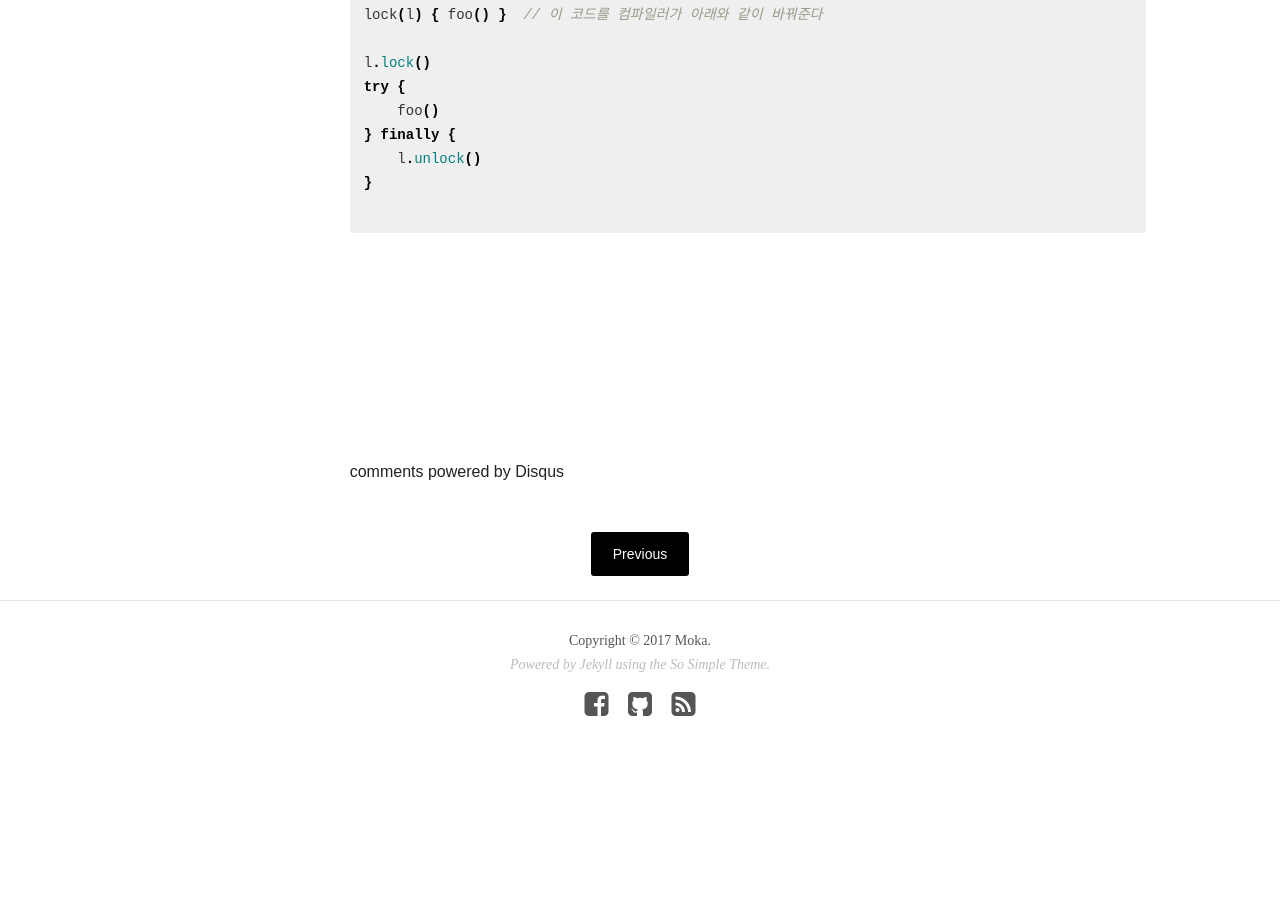
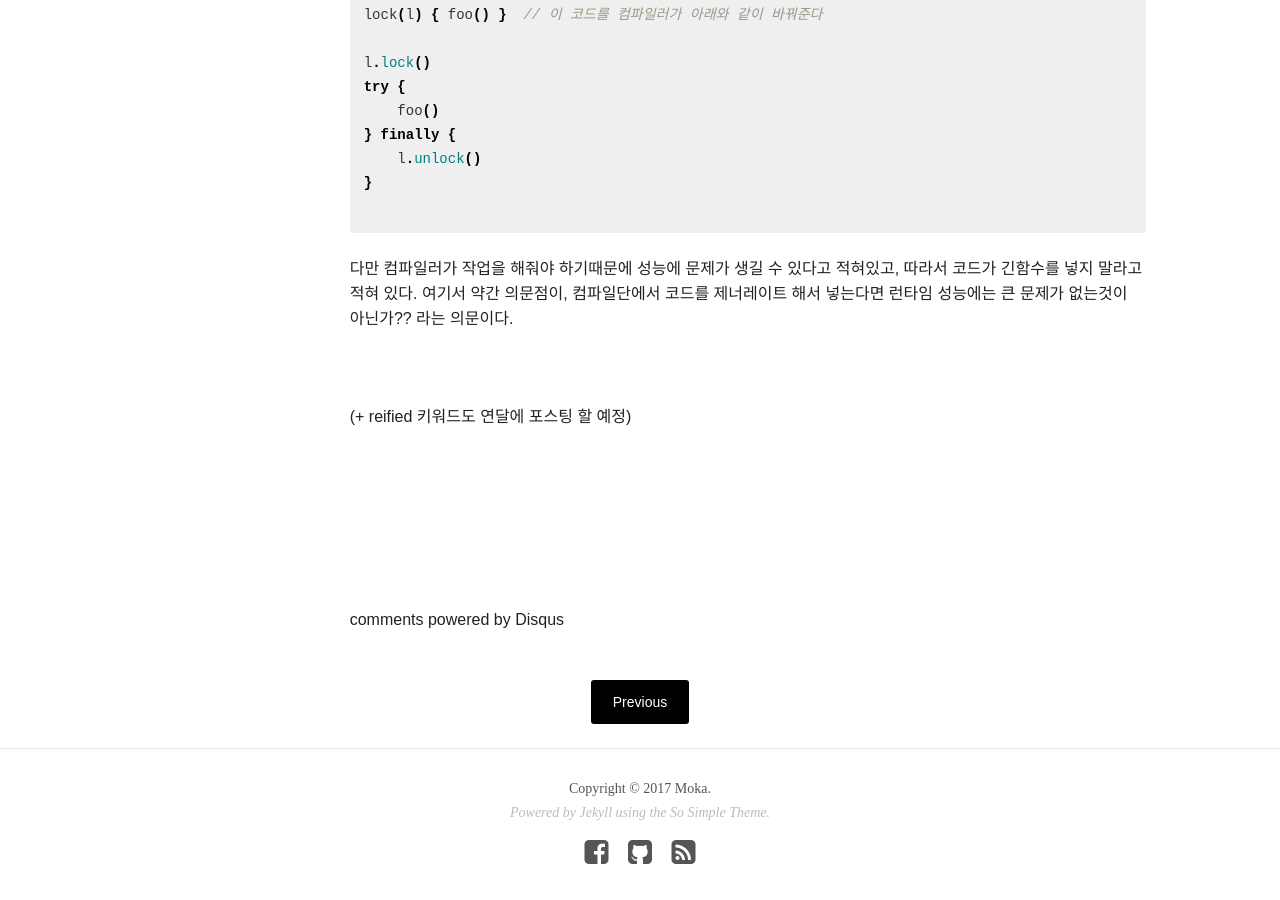
Before and after one commit to steadymoka/moka-a.github.io, a Jekyll site: the page built from _posts/2017/dev/android/2017-07-19-0.md, in a window 1280 px wide and 900 px high, scrolled down 1862 px. Built offline with Jekyll 4.4.1, drawn with Linux system fonts in a browser that asks for light colours; nearby versions of some CDN libraries; comment, search, counter and statistics services are not loaded; before the commit the page ends 2678 px from its top, so only the background shows below that.

Commit message:
inline function posting

````diff
--- a/_posts/2017/dev/android/2017-07-19-0.md
+++ b/_posts/2017/dev/android/2017-07-19-0.md
@@ -62,6 +62,11 @@ try {
 
 ```
 
+다만 컴파일러가 작업을 해줘야 하기때문에 성능에 문제가 생길 수 있다고 적혀있고, 따라서 코드가 긴함수를 넣지 말라고 적혀 있다. 여기서 약간 의문점이, 컴파일단에서 코드를 제너레이트 해서 넣는다면 런타임 성능에는 큰 문제가 없는것이 아닌가?? 라는 의문이다.
+
 
 <br>
 <br>
+(+ reified 키워드도 연달에 포스팅 할 예정)
+<br>
+<br>
````
